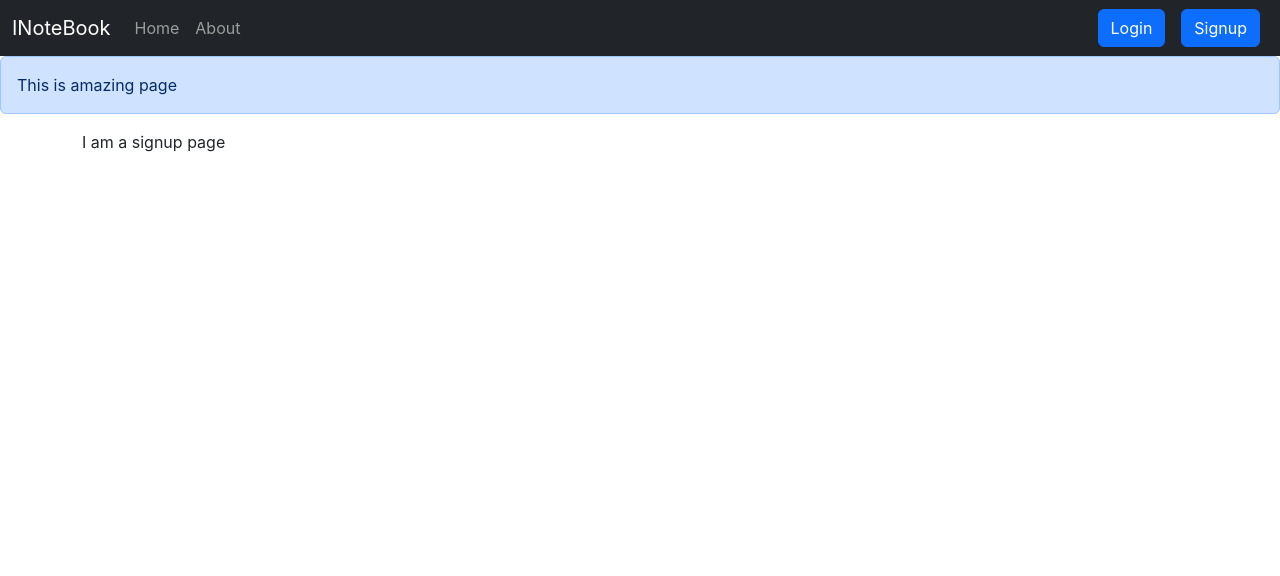
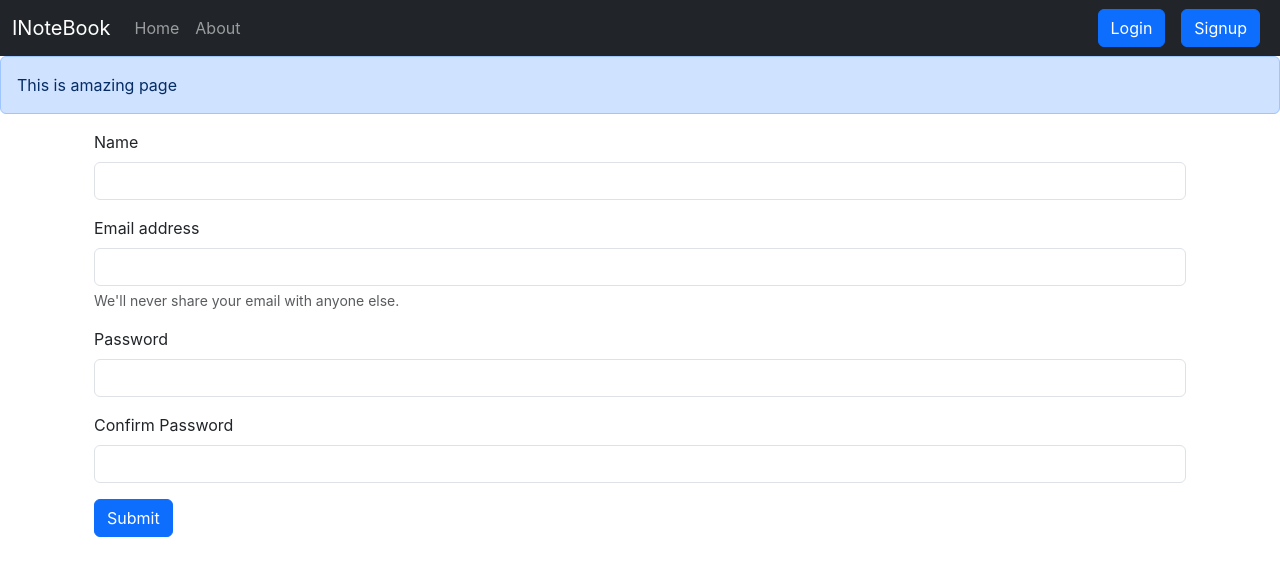
Before and after one commit to VenkataPraveen-09/Notes, a React (Create React App) app: page /signup in a window 1280 px wide. Shown: the top 576 px of the page. Built offline with nearby package versions, Linux system fonts and the light colour scheme.

Commit message:
modified:   src/components/Signup.js

```diff
--- a/src/components/Signup.js
+++ b/src/components/Signup.js
@@ -1,9 +1,53 @@
 import React from 'react'
+import { useNavigate } from 'react-router-dom';
+import { useState } from 'react';
+const Signup = () => {
+  const[credentials,setCredentials]= useState({name:"",email:"",password:"",cpassword:""})
+  let navig=useNavigate();
+  const handleSubmit=async (e)=>{
+    e.preventDefault();
+    const {name,email,password}=credentials;
+    const response = await fetch("http://localhost:3001/api/auth/createUser",{
+        method: 'POST',
+            headers: {
+              "Content-Type": "application/json"
+            },
+            body: JSON.stringify({name,email,password})
+          });
 
-const Signup = () => {
+          const json = await response.json()
+          console.log(json);
+            //redirect
+            localStorage.setItem('token',json.authtoken);
+            navig("/")
+
+}
+const onChange=(e)=>{
+    setCredentials({...credentials,[e.target.name]:e.target.value})
+}
+
   return (
-    <div>
-      I am a signup page
+    <div className='container'>
+    <form onSubmit={handleSubmit}>
+    <div className="mb-3">
+    <label htmlFor="name" className="form-label">Name</label>
+    <input type="text" className="form-control" id="name" name="name" onChange={onChange} aria-describedby="emailHelp"/>
+  </div>
+  <div className="mb-3">
+    <label htmlFor="email" className="form-label">Email address</label>
+    <input type="email" className="form-control" id="email"name="email" onChange={onChange} aria-describedby="emailHelp"/>
+    <div id="emailHelp" className="form-text">We'll never share your email with anyone else.</div>
+  </div>
+  <div className="mb-3">
+    <label htmlFor="password" className="form-label">Password</label>
+    <input type="password" className="form-control" id="password" name="password" onChange={onChange} minLength={5} required/>
+  </div>
+  <div className="mb-3">
+    <label htmlFor="cpassword" className="form-label">Confirm Password</label>
+    <input type="password" className="form-control" id="cpassword" name="cpassword" onChange={onChange} minLength={5} required/>
+  </div>
+  <button type="submit" className="btn btn-primary">Submit</button>
+</form>
     </div>
   )
 }
```
